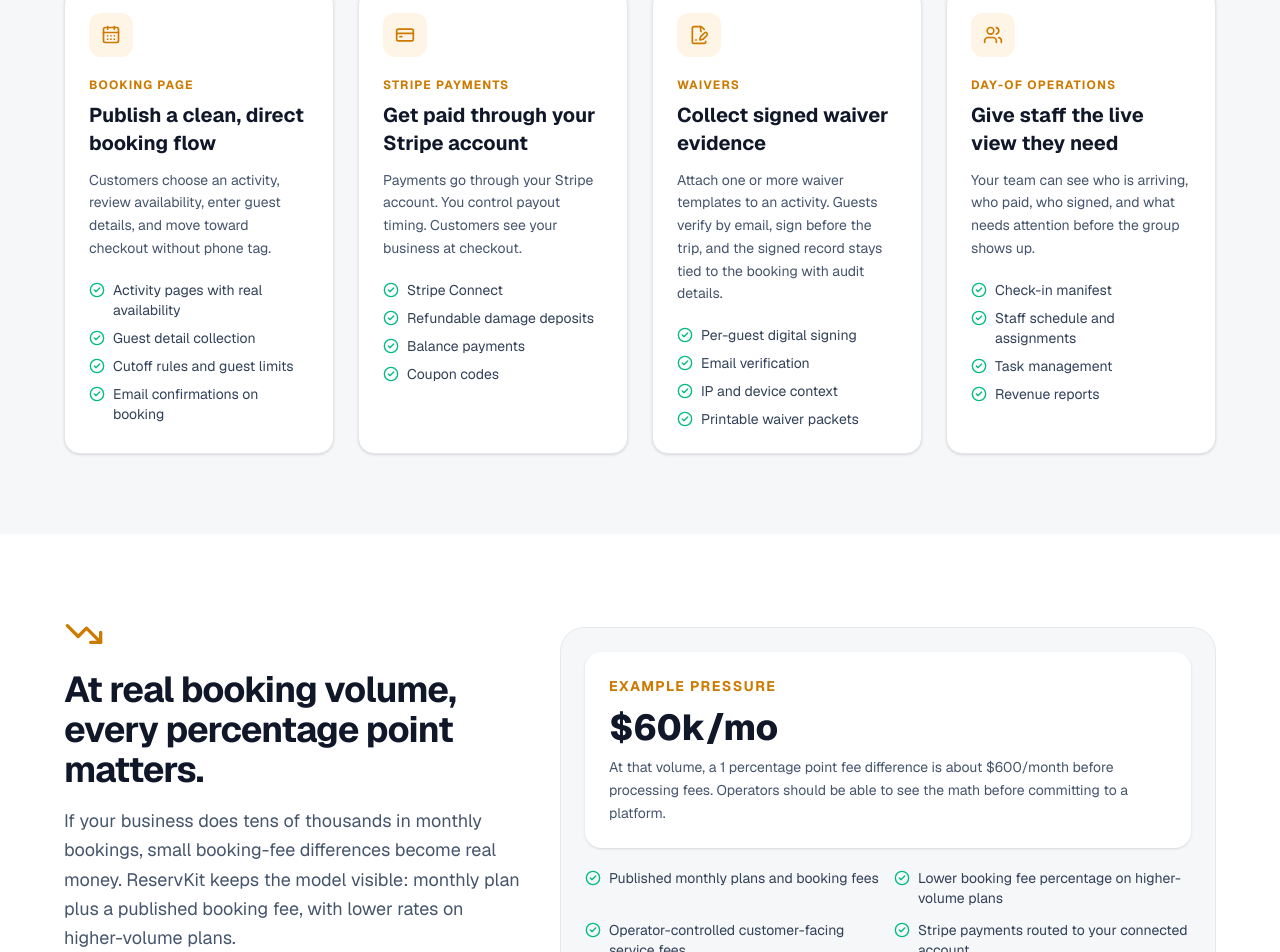
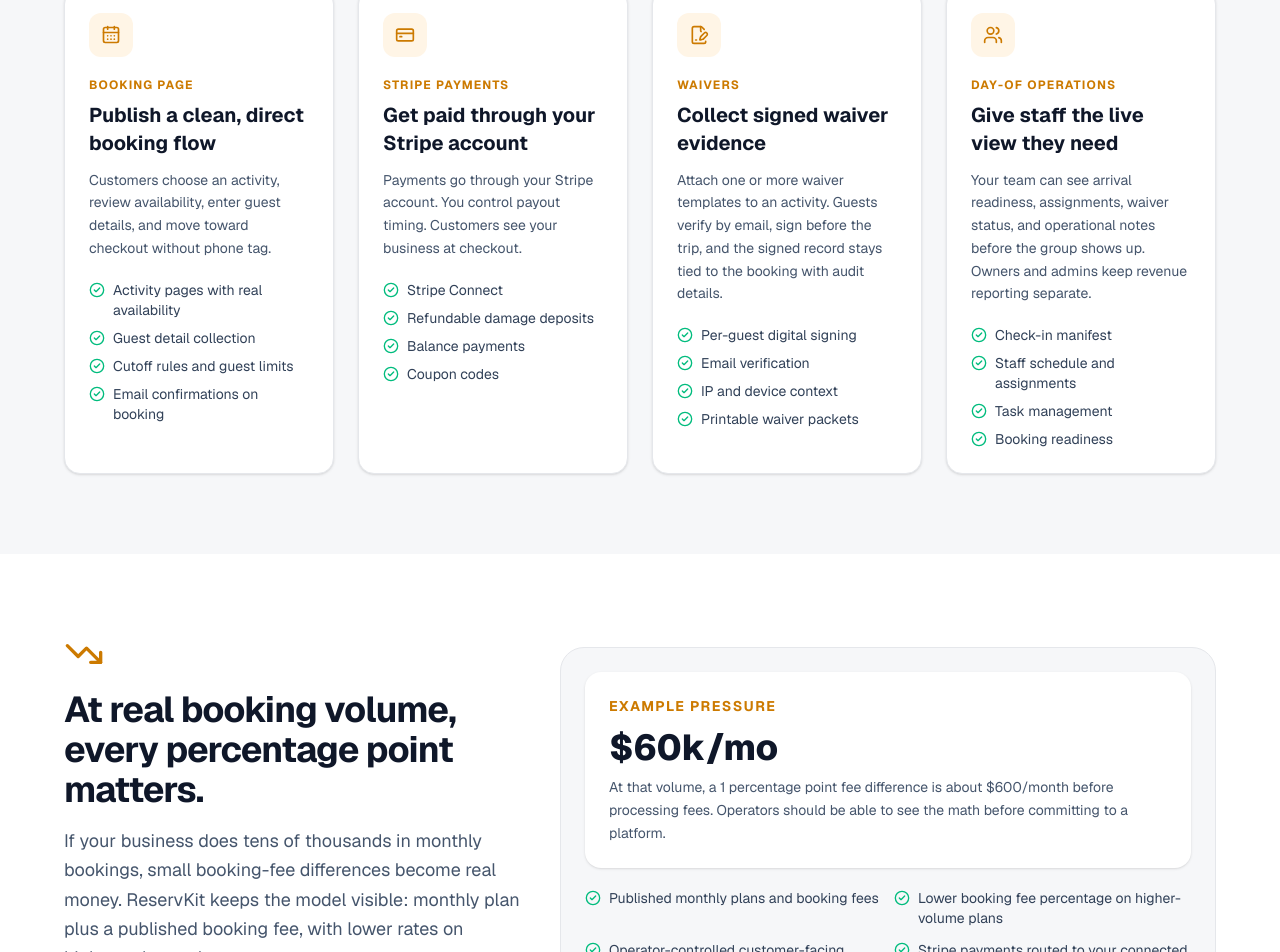
Before and after one commit to Cortana-Ops/reservkit-landing, a Next.js app: page / in a window 1280 px wide. Shown: the part 3319-4271 px from the top of the page. Built offline with nearby package versions, Linux system fonts and the light colour scheme.

Commit message:
Align staff visibility marketing copy

```diff
--- a/app/page.tsx
+++ b/app/page.tsx
@@ -147,8 +147,8 @@ const workflowSteps = [
     icon: Users,
     label: "Day-of operations",
     heading: "Give staff the live view they need",
-    body: "Your team can see who is arriving, who paid, who signed, and what needs attention before the group shows up.",
-    bullets: ["Check-in manifest", "Staff schedule and assignments", "Task management", "Revenue reports"],
+    body: "Your team can see arrival readiness, assignments, waiver status, and operational notes before the group shows up. Owners and admins keep revenue reporting separate.",
+    bullets: ["Check-in manifest", "Staff schedule and assignments", "Task management", "Booking readiness"],
   },
 ];
 
--- a/scripts/check-content.mjs
+++ b/scripts/check-content.mjs
@@ -42,6 +42,7 @@ const forbidden = [
   "all plans include the full product",
   "Every plan includes bookings, payments, waivers, and staff access",
   "All plans include the booking page, Stripe Connect payments, digital waivers, staff portal, check-in manifest, and revenue reports",
+  'bullets: ["Check-in manifest", "Staff schedule and assignments", "Task management", "Revenue reports"]',
   "No long-term contract",
   "Cancel anytime",
   "30-60",
@@ -208,6 +209,7 @@ const required = [
   { file: "app/page.tsx", text: "real ReservKit screens from configured public booking and operator workflows" },
   { file: "app/page.tsx", text: "captures reviewed before broader marketing" },
   { file: "app/page.tsx", text: "representative screens show the operator workflows ReservKit is built around" },
+  { file: "app/page.tsx", text: "Owners and admins keep revenue reporting separate." },
 ];
 
 const removedRoutes = [
```
Also changed, not shown: 1 other file (tests, documents, lock files or other folders).
